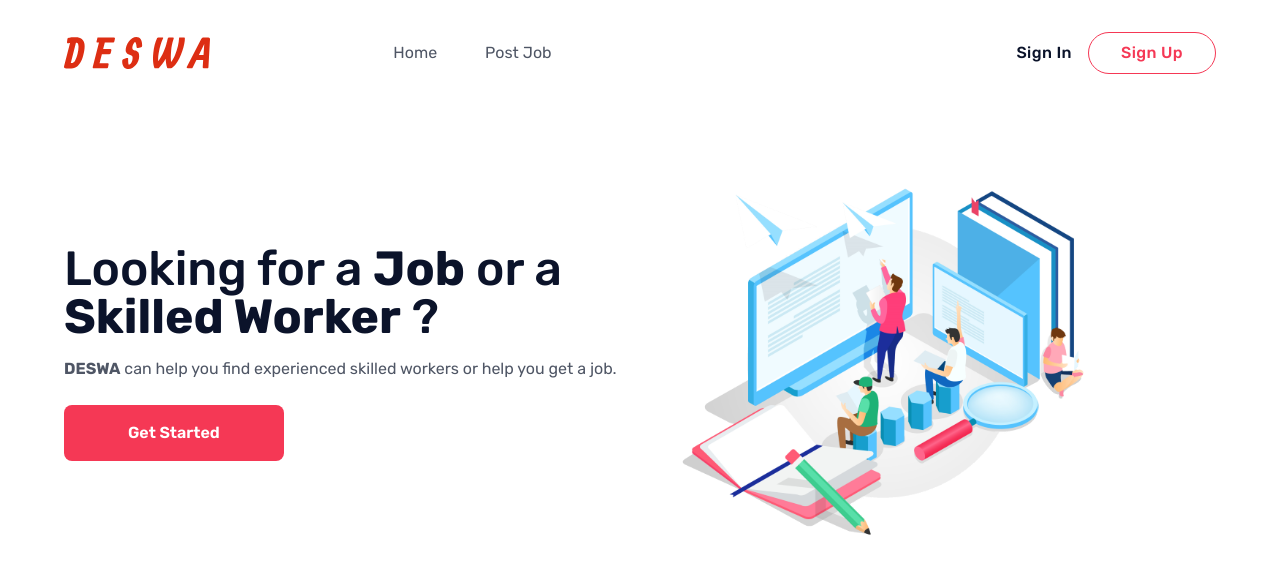
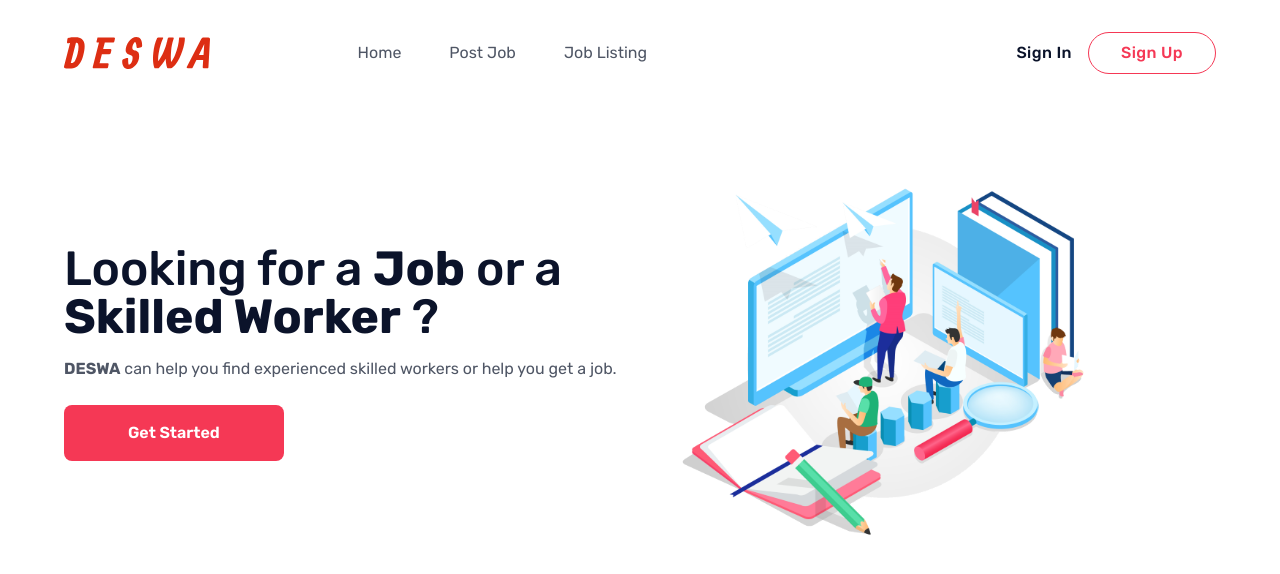
Before and after one commit to JacobDeepu/deswa-frontend, a React (Vite) app: page / in a window 1280 px wide. Shown: the top 574 px of the page. Built offline with nearby package versions, Linux system fonts and the light colour scheme; no server answers.

Commit message:
Create Job Listing

```diff
--- a/src/App.jsx
+++ b/src/App.jsx
@@ -7,6 +7,7 @@ import Employee from "./pages/Employee";
 import Employer from "./pages/Employer";
 import Selection from "./pages/Selection";
 import JobCreation from "./pages/JobCreation";
+import JobListing from "./pages/JobListing";
 
 function App() {
     return (
@@ -20,6 +21,7 @@ function App() {
                 <Route exact path="/employer" element={<Employer />} />
                 <Route exact path="/select" element={<Selection />} />
                 <Route exact path="/create-job" element={<JobCreation />} />
+                <Route exact path="/list-jobs" element={<JobListing />} />
             </Routes>
         </BrowserRouter>
     );
--- a/src/layout/Header.jsx
+++ b/src/layout/Header.jsx
@@ -85,6 +85,22 @@ const Header = () => {
                         >
                             Post Job
                         </LinkScroll>
+                        <LinkScroll
+                            activeClass="active"
+                            to="post-job"
+                            spy={true}
+                            smooth={true}
+                            duration={1000}
+                            onSetActive={() => {
+                                setActiveLink("post-job");
+                            }}
+                            className={
+                                "px-4 py-2 mx-2 cursor-pointer animation-hover inline-block relative " +
+                                (activeLink === "post-job" ? " text-orange-500 animation-active " : "text-black-500 hover:text-orange-500")
+                            }
+                        >
+                            Job Listing
+                        </LinkScroll>
                     </ul>
                     <div className="col-start-10 col-end-12 font-medium flex justify-end items-center">
                         {isLoggedIn ? (
--- /dev/null
+++ b/src/pages/JobListing.jsx
@@ -0,0 +1,68 @@
+import React, { useEffect, useMemo, useState } from "react";
+import { useNavigate } from "react-router-dom";
+import { motion } from "framer-motion";
+import ScrollAnimationWrapper from "../layout/ScrollAnimationWrapper";
+import GetScrollAnimation from "../components/GetScrollAnimation";
+import { db } from "../firebase";
+import { collection, getDocs } from "firebase/firestore";
+
+const JobListing = () => {
+    const scrollAnimation = useMemo(() => GetScrollAnimation(), []);
+    const navigate = useNavigate();
+
+    const [jobs, setJobs] = useState([]);
+
+    const getJobPosts = async (e) => {
+        const querySnapshot = await getDocs(collection(db, "jobs"));
+        const data = querySnapshot.docs.map((doc) => ({ ...doc.data(), id: doc.id }));
+        setJobs(data);
+        console.log(jobs, data);
+        // querySnapshot.forEach((doc) => {
+        //     // doc.data() is never undefined for query doc snapshots
+        //     console.log(doc.id, " => ", doc.data());
+        // });
+    };
+    useEffect(() => {
+        getJobPosts();
+    }, []);
+
+    return (
+        <>
+            <div className="max-w-screen-xl mt-24 px-8 xl:px-16 mx-auto" id="job-pp">
+                <ScrollAnimationWrapper>
+                    <motion.div className="grid grid-flow-row sm:grid-flow-col grid-cols-1 sm:grid-cols-3 gap-4 lg:gap-12 py-8 lg:py-12 px-6 sm:px-0 lg:px-6" variants={scrollAnimation}>
+                        <div className="flex justify-between items-center">
+                            {jobs?.map((job, i) => (
+                                <div className="px-3 flex items-stretch" key={i}>
+                                    <div className="border-2 border-gray-500 hover:border-orange-500 transition-all rounded-lg p-8 flex flex-col">
+                                        <div className="flex flex-col xl:flex-row w-full items-stretch xl:items-center">
+                                            <div className="flex order-2 xl:order-1">
+                                                <div className="flex flex-col ml-5 text-left">
+                                                    <p className="text-lg text-black-600 capitalize">{job.name}</p>
+                                                    <p className="text-sm text-black-500 capitalize">{job.amount}</p>
+                                                </div>
+                                            </div>
+                                            <div className="flex flex-none items-center ml-auto order-1 xl:order-2">
+                                                <p className="text-sm">{job.skill}</p>
+                                            </div>
+                                        </div>
+                                        <p className="my-5 text-left">“{job.description}”</p>
+                                        <button
+                                            type="submit"
+                                            onClick={() => navigate("/")}
+                                            className="w-full font-medium tracking-wide py-2 px-5 sm:px-8 border border-orange-500 text-orange-500 bg-white-500 outline-none rounded-l-full rounded-r-full capitalize hover:bg-orange-500 hover:text-white-500 transition-all hover:shadow-orange"
+                                        >
+                                            Apply Now
+                                        </button>
+                                    </div>
+                                </div>
+                            ))}
+                        </div>
+                    </motion.div>
+                </ScrollAnimationWrapper>
+            </div>
+        </>
+    );
+};
+
+export default JobListing;
```
